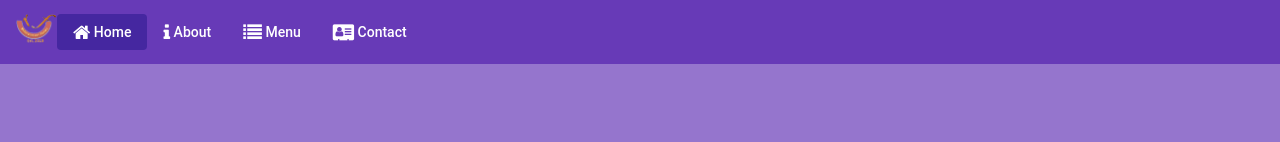
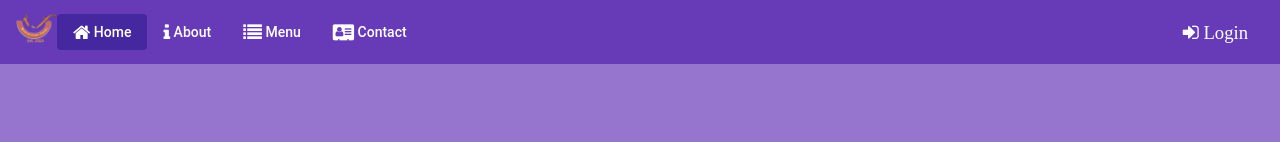
Before and after one commit to mazaraki/Angular-conFusion, an Angular app: page /home in a window 1280 px wide. Shown: the top 142 px of the page. Built offline with nearby package versions, Linux system fonts and the light colour scheme.

Commit message:
fixed minor conflictions

```diff
--- a/src/app/components/header/header.component.html
+++ b/src/app/components/header/header.component.html
@@ -4,6 +4,10 @@
     <a mat-button routerLink='/aboutus' routerLinkActive='active'><span class="fa fa-info fa-lg"></span> About</a>
     <a mat-button routerLink='/menu' routerLinkActive='active'><span class="fa fa-list fa-lg"></span> Menu</a>
     <a mat-button routerLink='/contactus' routerLinkActive='active'><span class="fa fa-address-card fa-lg"></span> Contact</a>
+    <span class="flex-spacer"></span>
+    <a mat-button (click)="openLoginForm()">
+      <span class="fa fa-sign-in fa-lg"> Login</span>
+    </a>
   </mat-toolbar>
 
   <div class="container jumbotron"
```
